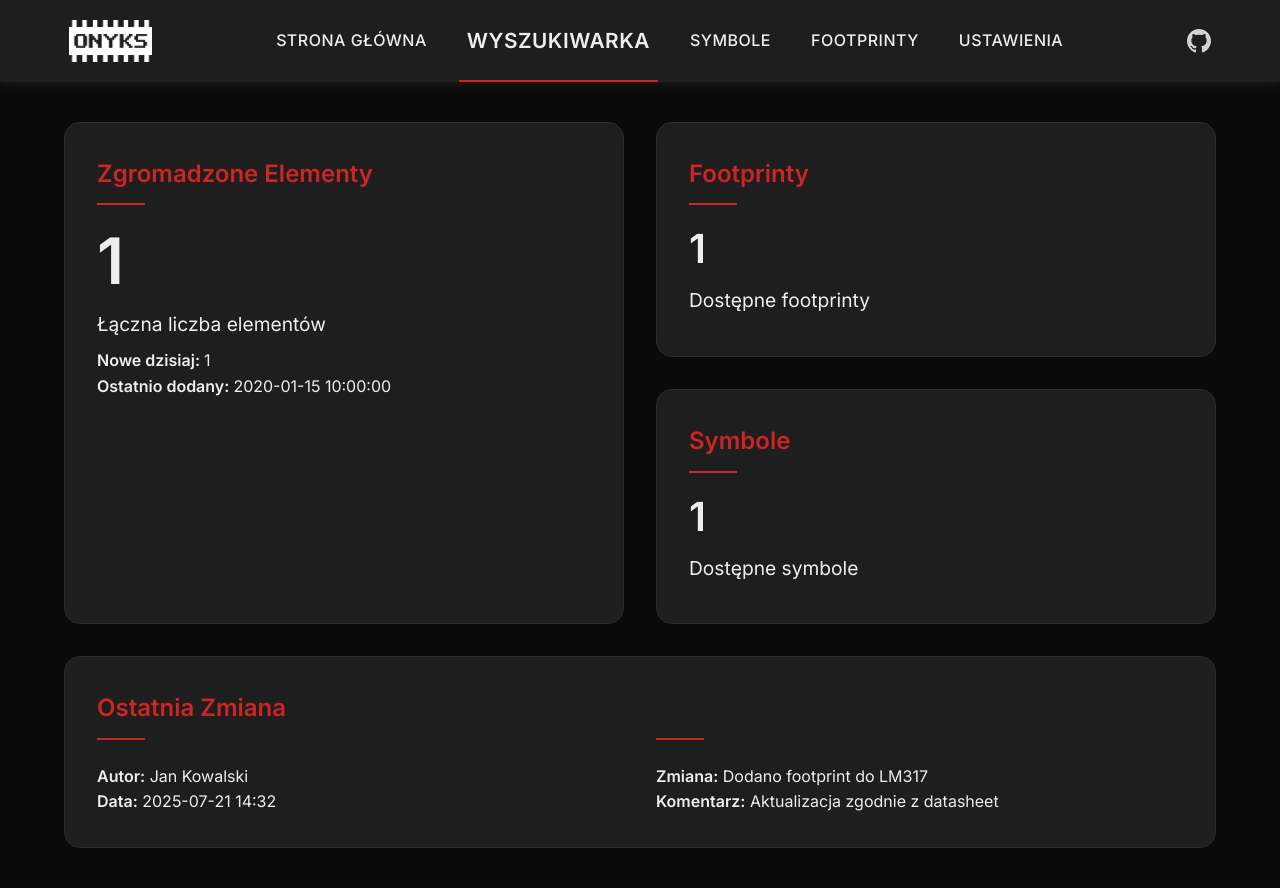
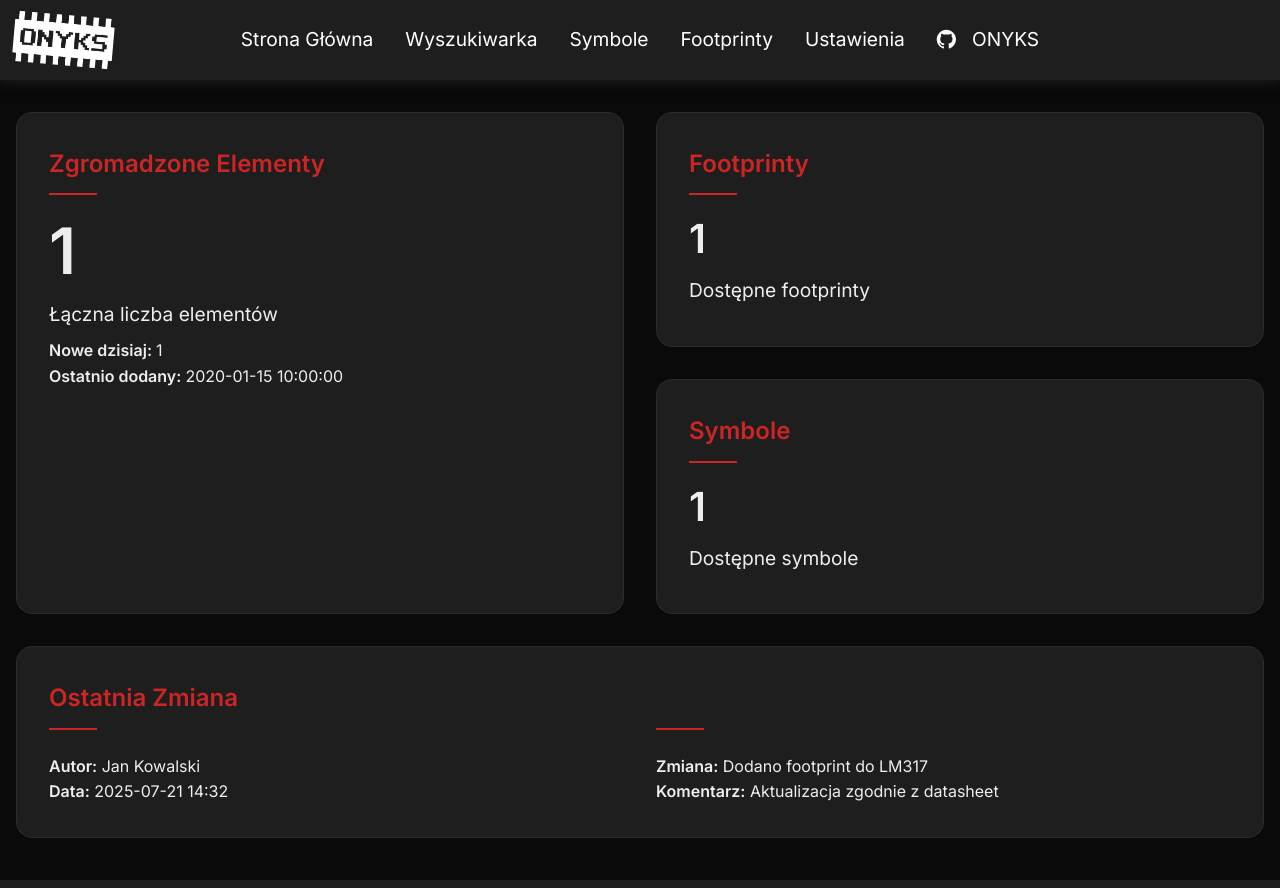
Before and after one commit to knonyks/onyks-pcb-elements-database-manager, a Python web app: template server/app/templates/dashboard.html in a window 1280 px wide. Run offline with Jinja, Linux system fonts and the light colour scheme; the template is opened without the code that fills it: most values are stand-ins (such as "Sample title", 1, 10 or a date in 2020).

Commit message:
Navbar and CSS fixes

```diff
--- a/server/app/routes/main.py
+++ b/server/app/routes/main.py
@@ -14,6 +14,7 @@ def index():
 @main_bp.route('/dashboard', methods=['GET', 'POST'])
 def dashboard():
     parameters = {}
+    parameters['active_page'] = 'dashboard'
     parameters['title'] = 'Dashboard'
     parameters['componentsDatabaseCount'] = models.Components.query.count()
     parameters['componentsDatabaseTodaysCount'] = countTodaysEntries('Europe/Warsaw')
@@ -25,6 +26,7 @@ def dashboard():
 @main_bp.route('/search_components', methods=['GET', 'POST'])
 def search_compontents():
     parameters = {}
+    parameters['active_page'] = 'search_components'
     parameters['title'] = 'Search components'
     parameters['components'] = models.Components.query.all()
     return render_template('search_components.html', **parameters)
@@ -32,17 +34,20 @@ def search_compontents():
 @main_bp.route('/symbols', methods=['GET', 'POST'])
 def symbols():
     parameters = {}
+    parameters['active_page'] = 'symbols'
     parameters['title'] = 'Symbols'
     return render_template('symbols.html', **parameters)
 
 @main_bp.route('/footprints', methods=['GET', 'POST'])
 def footprints():
     parameters = {}
+    parameters['active_page'] = 'footprints'
     parameters['title'] = 'Footprints'
     return render_template('footprints.html', **parameters)
 
 @main_bp.route('/settings', methods=['GET', 'POST'])
 def settings():
     parameters = {}
+    parameters['active_page'] = 'settings'
     parameters['title'] = 'Settings'
     return render_template('settings.html', **parameters)
--- /dev/null
+++ b/server/app/static/JS/navbar.js
@@ -0,0 +1,7 @@
+document.querySelector('.navbar').addEventListener('click', (e) =>
+{
+    if(e.target.classList.contains('navbar-show-hide-btn'))
+    {
+        e.currentTarget.classList.toggle('open')
+    }
+})
--- /dev/null
+++ b/server/app/static/css/dashboard.css
@@ -0,0 +1,121 @@
+.dashboard-grid
+{
+    display: grid;
+    grid-template-columns: 1fr 1fr;
+    grid-template-rows: auto auto;
+    grid-template-areas: "large small" "lastchange lastchange";
+    gap: 2rem;
+}
+
+.large-card, .small-card, .last-change-card
+{
+    background-color: var(--dark-light);
+    border-radius: 16px;
+    padding: 32px;
+    /* box-shadow: 0 8px 24px #1e1e1e94; */
+    transition: all 0.4s cubic-bezier(0.25, 0.8, 0.25, 1);
+    border: 1px solid var(--gray);
+}
+
+.large-card:hover, .small-card:hover, .last-change-card:hover
+{
+    transform: translateY(-8px);
+    box-shadow: 0 12px 32px var(--dark-light);
+    border-color: var(--primary);
+}
+
+.large-card
+{
+    grid-area: large;
+    min-height: 300px;
+}
+
+.small-cards
+{
+    grid-area: small;
+    display: grid;
+    grid-template-columns: 1fr;
+    grid-template-rows: 1fr 1fr;
+    gap: 32px;
+}
+
+.last-change-card
+{
+    grid-area: lastchange;
+    display: flex;
+    flex-wrap: wrap;
+    gap: 32px;
+}
+
+.last-change-card .left, .last-change-card .right
+{
+    flex: 1;
+    min-width: 300px;
+}
+
+.large-card h2, .small-card h2, .last-change-card h2
+{
+    font-size: 1.5rem;
+    color: var(--primary);
+    margin-bottom: 24px;
+    font-weight: 600;
+    position: relative;
+    padding-bottom: 12px;
+}
+
+.large-card h2::after, .small-card h2::after, .last-change-card h2::after
+{
+    content: '';
+    position: absolute;
+    left: 0;
+    bottom: 0;
+    width: 48px;
+    height: 2px;
+    background-color: var(--primary);
+}
+
+.stat-number
+{
+    font-size: 4rem;
+    font-weight: bold;
+    color: var(--light);
+    line-height: 1;
+    margin: 16px 0;
+}
+
+.stat-label
+{
+    font-size: 1.2rem;
+    color: var(--light-small);
+    margin-bottom: 8px;
+}
+
+.small-card .stat-number
+{
+    font-size: 2.5rem;
+}
+
+.large-card
+{
+    animation-delay: 0.1s;
+}
+
+.small-card:nth-child(1)
+{
+    animation-delay: 0.2s;
+}
+
+.small-card:nth-child(2)
+{
+    animation-delay: 0.3s;
+}
+
+.last-change-card
+{
+    animation-delay: 0.4s;
+}
+
+@media (max-width: 1024px)
+{
+
+}
--- /dev/null
+++ b/server/app/static/css/general.css
@@ -0,0 +1,40 @@
+@import url("https://cdn.jsdelivr.net/npm/bootstrap-icons@1.13.1/font/bootstrap-icons.min.css");
+
+:root
+{
+  --primary: #cb2525;
+  --primary-light: #d32f2f;
+  --secondary: #BF9232;
+  --dark: #0a0a0a;
+  --dark-light: #1e1e1e;
+  --gray: #2c2c2c;
+  --light: #eeeeee;
+  --light-small: ffffffcc;
+  --success: #66bb6a;
+  --error: #ef5350;
+}
+
+*
+{
+  margin: 0;
+  padding: 0;
+  box-sizing: border-box;
+  font-family: 'Inter', -apple-system, BlinkMacSystemFont, sans-serif;
+}
+
+body
+{
+  background-color: var(--dark);
+  color: var(--light);
+  min-height: 100vh;
+  line-height: 1.6;
+  margin: 0;
+  padding: 0;
+}
+
+.main-container
+{
+  max-width: 1280px;
+  padding: 2rem 1rem 1rem 1rem;
+  margin: 5rem auto 0 auto;
+}
--- /dev/null
+++ b/server/app/static/css/navbar.css
@@ -0,0 +1,170 @@
+.navbar
+{
+  display: flex;
+  flex-direction: row;
+  background-color: var(--dark-light);
+  box-shadow: 0 2px 10px var(--dark-light);
+  position: fixed;
+  z-index: 999999;
+  width: 100vw;
+  top: 0;
+}
+
+.logo
+{
+  height: 3rem;
+  padding: 1rem;
+  box-sizing: content-box;
+  text-decoration: none;
+  position: absolute;
+  left: 0;
+  top: 0;
+}
+
+.logo img
+{
+  height: 3rem;
+  transition: transform 0.3s ease;
+}
+
+.logo:hover img
+{
+  transform: scale(1.05) rotate(5deg);
+}
+
+.nav-btns
+{
+  justify-content: center;
+  display: flex;
+  flex-direction: row;
+  justify-self: center;
+  margin-left: auto;
+  margin-right: auto;
+}
+
+.nav-btn
+{
+  font-size: 1.2rem;
+  display: block;
+  text-decoration: none;
+  color: white;
+  height: 1.2rem;
+  line-height: 1.2rem;
+  padding: calc(3.8rem / 2) 1rem;
+  box-sizing: content-box;
+  position: relative;
+  transition: font-size 0.2s ease-in-out;
+}
+
+
+
+#onyks-github-btn
+{
+  display: flex;
+  flex-direction: row;
+}
+
+#onyks-github-btn::before
+{
+  display: block;
+  font-family: 'bootstrap-icons';
+  content: '\F3ED';
+  margin-right: 1rem;
+}
+
+.nav-btn::after
+{
+  height: 2px;
+  width: 0%;
+  content: "";
+  position: absolute;
+  bottom: 0;
+  left: 0;
+  display: block;
+  background-color: red;
+  transition: width 0.4s cubic-bezier(0.25, 0.8, 0.25, 1);
+}
+
+.nav-btn:hover
+{
+  font-size: 1.5rem;
+}
+
+.nav-btn.open
+{
+  font-size: 1.5rem;
+}
+
+.nav-btn.open::after
+{
+  width: 100%;
+}
+
+.nav-btn:hover::after
+{
+  width: 100%;
+}
+
+.navbar-show-hide-btn
+{
+  display: none;
+}
+
+@media (max-width: 1100px)
+{
+  .navbar
+  {
+    flex-direction: column;
+    width: 100%;
+  }
+
+  .nav-btn
+  {
+    width: calc(100% - 2rem);
+  }
+
+  .logo
+  {
+    left: 0;
+  }
+
+  .nav-btns
+  {
+    flex-direction: column;
+    max-height: 0;
+    width: 100%;
+    overflow-y: hidden;
+    transition: max-height 0.5s ease-in-out;
+    margin-top: 5rem;
+  }
+
+  .navbar.open > .nav-btns
+  {
+    max-height: calc(6 * 5rem);
+  }
+
+  .navbar-show-hide-btn
+  {
+    position: absolute;
+    display: block;
+    inset-inline-end: 1rem;
+    top: 1rem;
+    height: 2rem;
+    width: 2rem;
+    line-height: 2rem;
+    padding: 0.5rem;
+    box-sizing: content-box;
+    color: white;
+    background-color: var(--primary-light);
+    text-align: center;
+    font-size: 2rem;
+    border-radius: 0.25rem;
+  }
+
+  .navbar-show-hide-btn::before
+  {
+    font-family: 'bootstrap-icons';
+    content: '\F479';
+    display: block;
+  }
+}
--- a/server/app/templates/base.html
+++ b/server/app/templates/base.html
@@ -5,26 +5,30 @@
     <head>
         <meta charset="utf-8" />
         <title>{{title}}</title>
-        <link rel="icon" href="{{url_for('static', filename='images/ico.ico')}}">
-        <link rel="stylesheet" href="{{url_for('static', filename='style.css')}}">
+        <link rel="icon" href="{{url_for('static', filename='img/ico.ico')}}">
+        <link rel="stylesheet" href="{{url_for('static', filename='css/general.css')}}">
+        <link rel="stylesheet" href="{{url_for('static', filename='css/navbar.css')}}">
         <link href="https://fonts.googleapis.com/css2?family=Inter:wght@400;500;600&display=swap" rel="stylesheet">
         <meta name="viewport" content="width=device-width, initial-scale=1.0">
     </head>
+    {% block css %}
 
+    {% endblock %}
     <!-- BODY -->
     <body>
         <div class="navbar">
-            <div class="logo" id="menuToggle">
-                <img src="{{url_for('static', filename='images/logo.png')}}" alt="ONYKS Logo">
+            <a class="logo" href="/dashboard">
+                <img src="{{url_for('static', filename='img/logo.png')}}" alt="ONYKS Logo">
+            </a>
+            <div class="nav-btns">
+                <a class="nav-btn {% if active_page == 'dashboard' %}open{% endif %}" href="/dashboard">Strona Główna</a>
+                <a class="nav-btn {% if active_page == 'search_components' %}open{% endif %}" href="/search_components">Wyszukiwarka</a>
+                <a class="nav-btn {% if active_page == 'symbols' %}open{% endif %}" href="/symbols">Symbole</a>
+                <a class="nav-btn {% if active_page == 'footprints' %}open{% endif %}" href="/footprints">Footprinty</a>
+                <a class="nav-btn {% if active_page == 'settings' %}open{% endif %}" href="/settings">Ustawienia</a>
+                <a class="nav-btn" href="https://github.com/knonyks" id="onyks-github-btn" target="_blank">ONYKS</a>
             </div>
-            <div class="nav-btn" id="navLinks">
-                <a class="btn" href="/dashboard">Strona Główna</a>
-                <a class="search" href="/search_components">Wyszukiwarka</a>
-                <a class="btn" href="/symbols">Symbole</a>
-                <a class="btn" href="/footprints">Footprinty</a>
-                <a class="btn" href="/settings">Ustawienia</a>
-            </div>
-            <div class="github"><a href="https://github.com/knonyks"></a></div>
+            <div class="navbar-show-hide-btn"></div>
         </div>
         <main class="main-container">
             {% block content %}
@@ -35,7 +39,8 @@
 </html>
 
 <!-- Skrypt do obsłygi przycisków, suwaka itp. -->
+<script src="{{ url_for('static', filename='js/navbar.js') }}"></script>
+<script src="{{ url_for('static', filename='js/sort.js') }}"></script>
+{% block js %}
 
-{% block scripts %}
-<script src="{{ url_for('static', filename='JS/sort.js') }}"></script>
 {% endblock %}
--- a/server/app/templates/dashboard.html
+++ b/server/app/templates/dashboard.html
@@ -1,4 +1,9 @@
 {% extends "base.html" %}
+
+{% block css %}
+<link rel="stylesheet" href="{{url_for('static', filename='css/dashboard.css')}}">
+{% endblock %}
+
 {% block content %}
 <div class="dashboard dashboard-grid">
     <!-- Duża karta -->
--- a/server/app/utils/svn.py
+++ b/server/app/utils/svn.py
@@ -22,8 +22,10 @@ class SVN:
         self.thread = None
 
     def init(self):
+        time.sleep(1)
         self.remote.checkout(self.path)
         self.local = LocalClient(self.path)
+        self.local.cleanup()
 
     def pull(self):
         self.local.update(self.path)
@@ -44,6 +46,7 @@ class SVN:
     def updateLoop(self):
         while True:
             self.pull()
+            time.sleep(2)
             if self.getLastCommitIndexAndDate()['rev'] > self.rev or self.rev == 0:
                 print('✅ THE SVN HAS BEEN UPDATED!')
                 self.rev = self.getLastCommitIndexAndDate()['rev']
@@ -74,6 +77,7 @@ class SVN:
 
 
     def startLoop(self):
+        pass
         self.thread = threading.Thread(target=self.updateLoop)
         self.thread.daemon = True
         self.thread.start()
--- a/server/config.json
+++ b/server/config.json
@@ -9,7 +9,7 @@
         "port": 5432,
         "username": "postgres",
         "password": "1234",
-        "name": "altium_library"
+        "name": "zbyszek"
     },
     "usersDatabase":
     {
@@ -21,8 +21,8 @@
     },
     "svn":
     {
-        "url": "https://Xenon02/svn/database/",
-        "user": "Xenon02",
+        "url": "https://Aspire5/svn/altium_lib/",
+        "user": "zero-jedynkowy",
         "password": "1234",
         "path": "./svn_repo"
     }
--- a/server/run.py
+++ b/server/run.py
@@ -5,8 +5,5 @@ from app.utils import svn
 config = json.loads(open('config.json').read())
 app = createApp(config)
 
-
-
 if __name__ == '__main__':
-
-    app.run(debug=True, port=config['server']['port'])
+    app.run(debug=True, port=config['server']['port'], host='0.0.0.0')
```
Also changed, not shown: server/app/models.py (+5 -5 lines), server/app/static/img/ico.ico (renamed from server/app/static/images/ico.ico), server/app/static/img/info.svg (renamed from server/app/static/images/info.svg), server/app/static/img/logo.png (renamed from server/app/static/images/logo.png).
